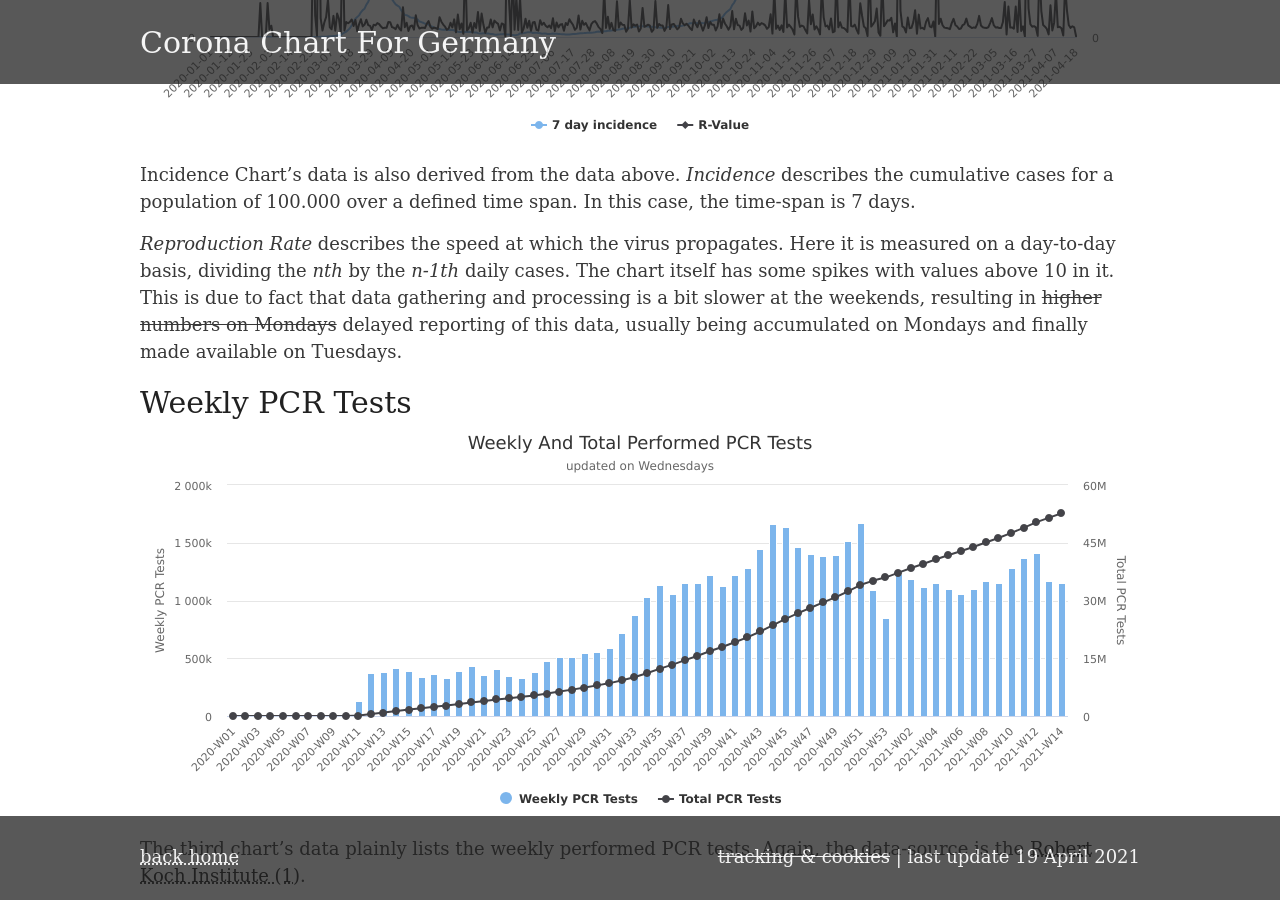
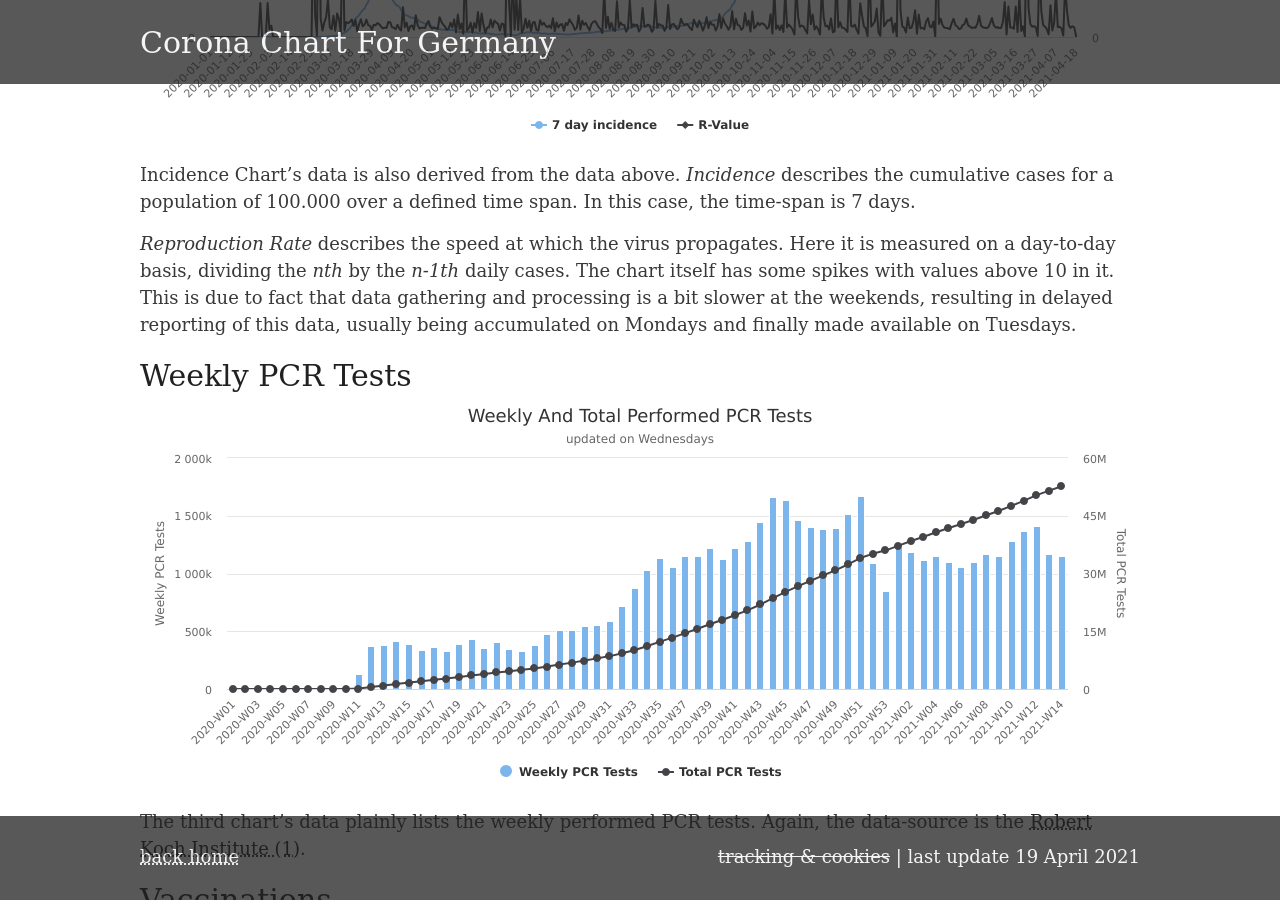
Before and after one commit to ZackDev/zackdev.github.io, a Jekyll site: the page built from _posts/2020-03-24-corona-chart-for-germany.md, in a window 1280 px wide and 900 px high, scrolled down 974 px. Built offline with Jekyll 4.4.1, drawn with Linux system fonts in a browser that asks for light colours.

Commit message:
removed unsupported markdown strikethrough tag

```diff
--- a/_posts/2020-03-24-corona-chart-for-germany.md
+++ b/_posts/2020-03-24-corona-chart-for-germany.md
@@ -20,7 +20,7 @@ The total daily cases in the first chart is taken from the [CSSE Github Reposito
 
 Incidence Chart's data is also derived from the data above. *Incidence* describes the cumulative cases for a population of 100.000 over a defined time span. In this case, the time-span is 7 days.
 
-*Reproduction Rate* describes the speed at which the virus propagates. Here it is measured on a day-to-day basis, dividing the *nth* by the *n-1th* daily cases. The chart itself has some spikes with values above 10 in it. This is due to fact that data gathering and processing is a bit slower at the weekends, resulting in ~~higher numbers on Mondays~~ delayed reporting of this data, usually being accumulated on Mondays and finally made available on Tuesdays.
+*Reproduction Rate* describes the speed at which the virus propagates. Here it is measured on a day-to-day basis, dividing the *nth* by the *n-1th* daily cases. The chart itself has some spikes with values above 10 in it. This is due to fact that data gathering and processing is a bit slower at the weekends, resulting in delayed reporting of this data, usually being accumulated on Mondays and finally made available on Tuesdays.
 
 # Weekly PCR Tests
 
```
